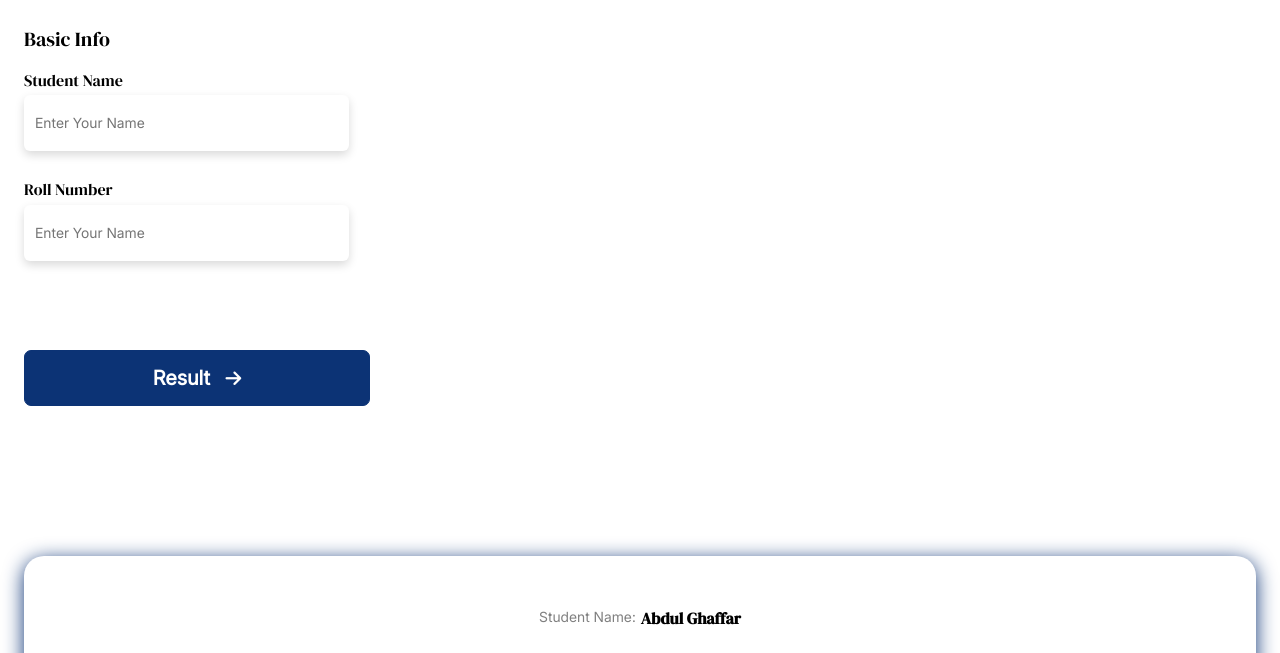
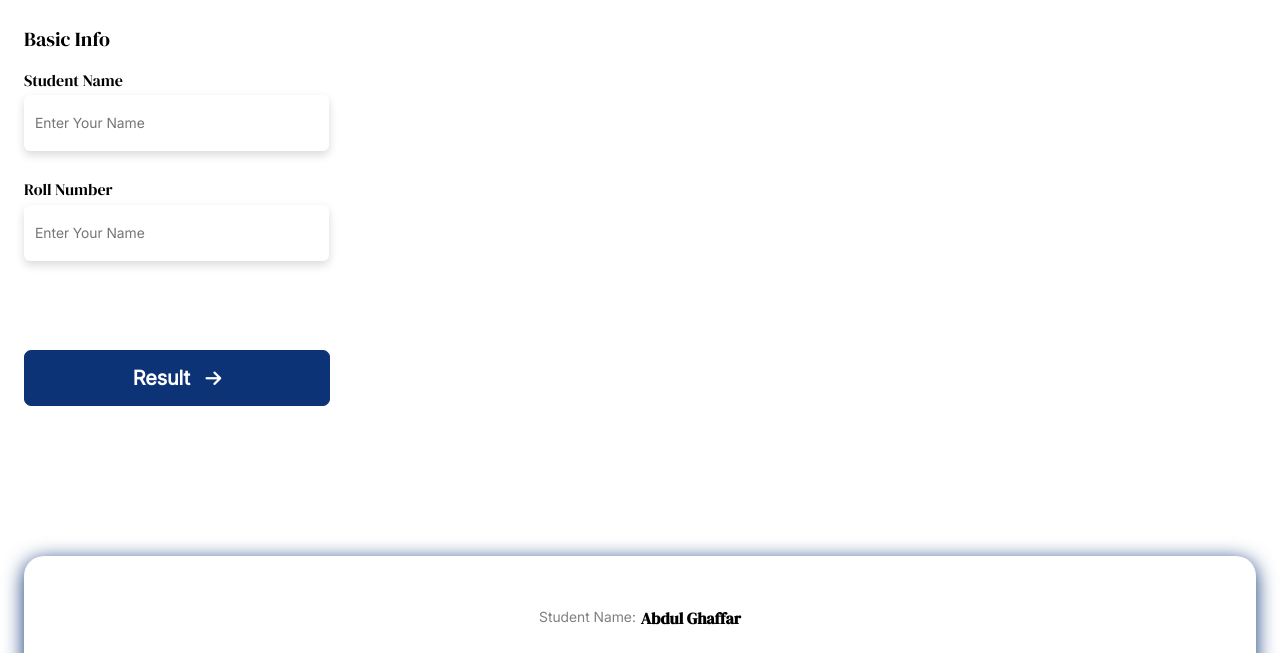
Before and after one commit to Abdulghaffar39/Students-Result, a plain HTML site: page index.html in a window 1280 px wide. Shown: the part 147-800 px from the top of the page. Drawn offline with nearby package versions, Linux system fonts and the light colour scheme.

Commit message:
input changing

```diff
--- a/style/style.css
+++ b/style/style.css
@@ -27,7 +27,7 @@
 
 /* input started */
 input{
-   width: 325px;
+   width: 305px;
    height: 56px;
    padding: 1rem;
    border-radius: 0.6rem;
@@ -44,7 +44,7 @@ input{
 
 /* btn-1 started */
 .btn-1{
-   width: 346px;
+   width: 306px;
    height: 56px;
    font-size: 20px;
    font-weight: 600;
```
